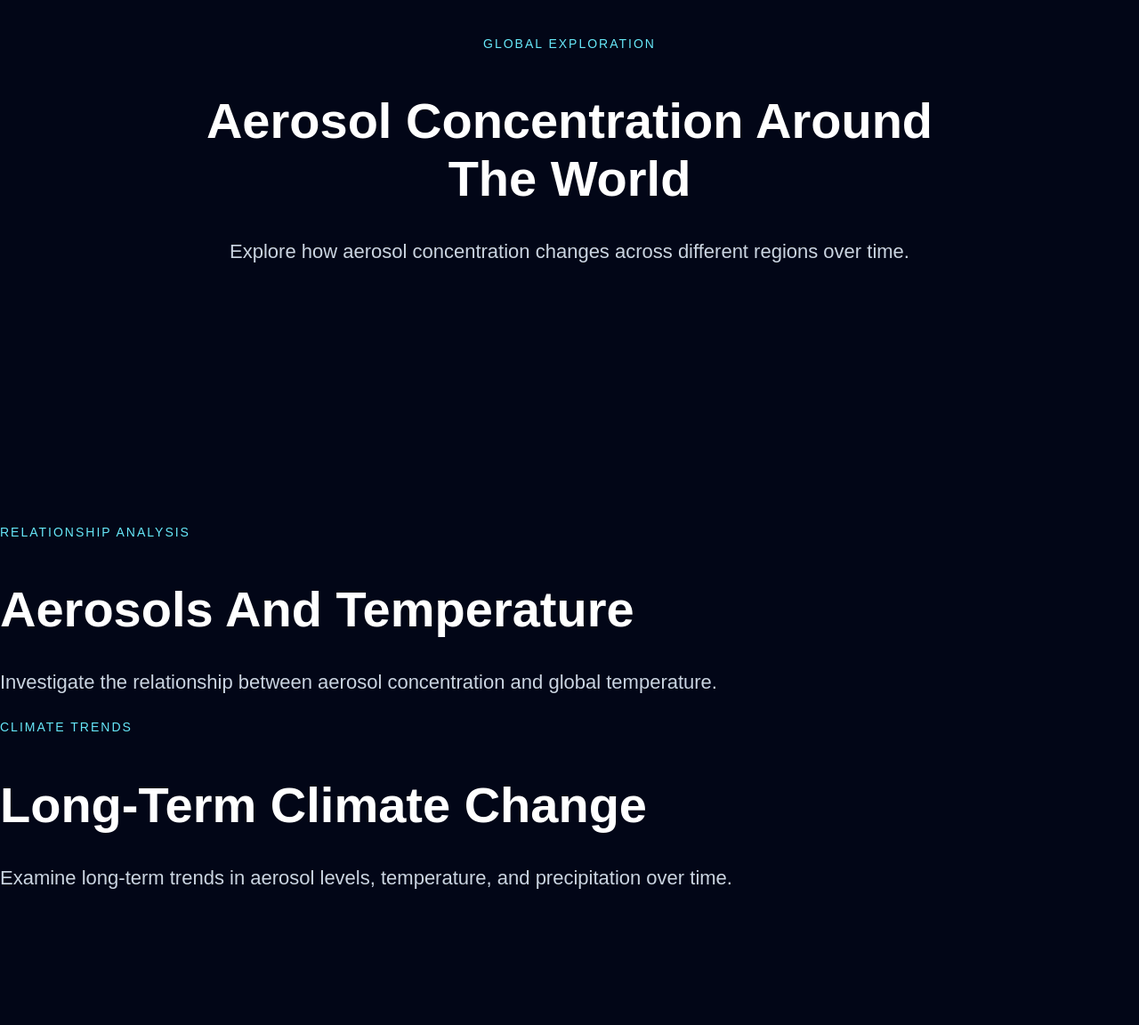
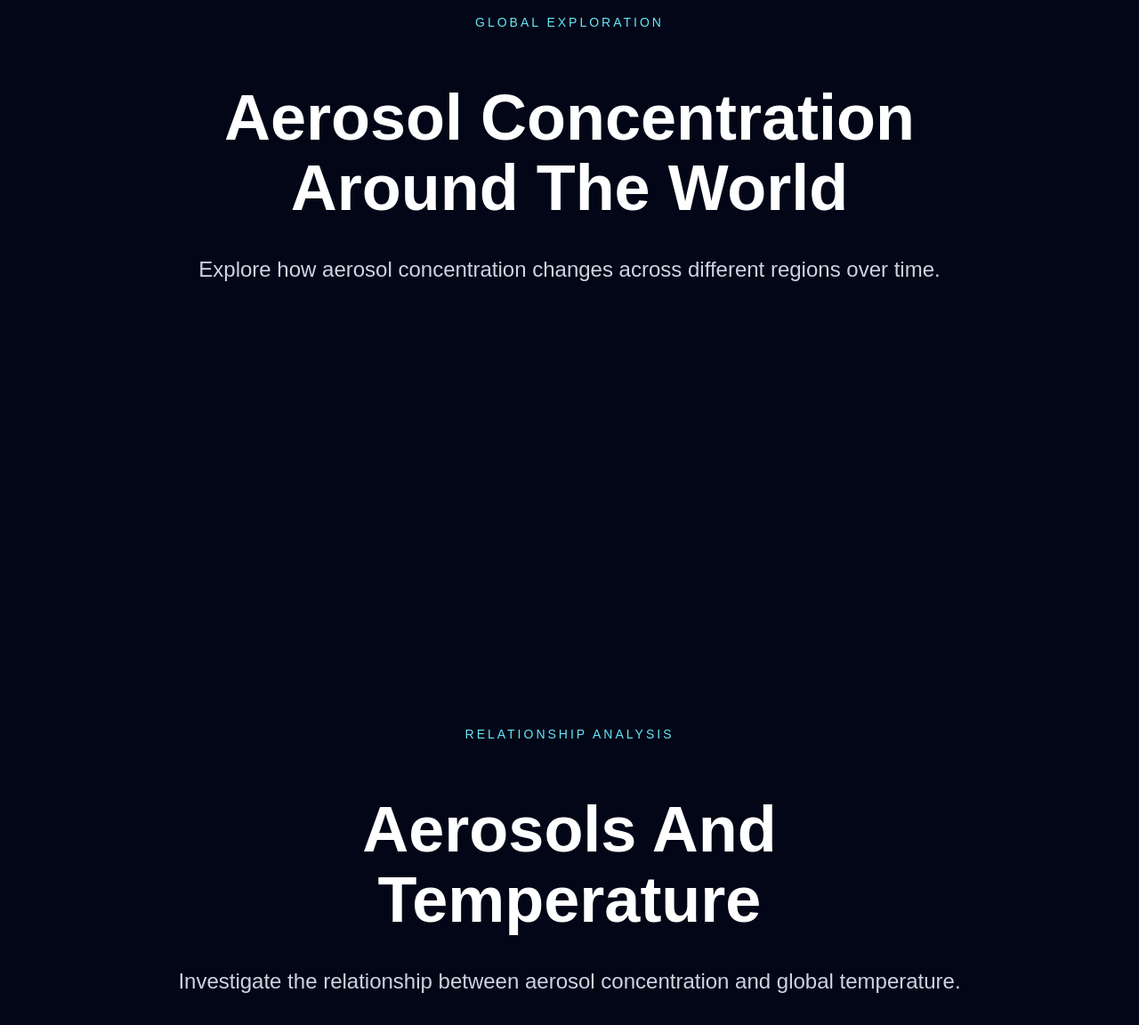
Before and after one commit to Capybarachen/dsc106-final-project, a plain HTML site: page index.html in a window 1280 px wide. Shown: the part 1024-2176 px from the top of the page at 89% size. Before the commit the page ends 2052 px from the top, so only its background shows below. Drawn offline with nearby package versions, Linux system fonts and the light colour scheme.

Commit message:
Add styles for sections and text elements

```diff
--- a/style.css
+++ b/style.css
@@ -119,3 +119,56 @@ h2 {
 
   color: #cbd5e1;
 }
+
+.section-two,
+.section-three,
+.section-four {
+
+  height: 100vh;
+
+  display: flex;
+
+  justify-content: center;
+
+  align-items: center;
+
+  text-align: center;
+
+  padding: 0 80px;
+}
+
+.section-content {
+
+  max-width: 900px;
+}
+
+.section-label {
+
+  color: #67e8f9;
+
+  letter-spacing: 3px;
+
+  font-size: 14px;
+
+  margin-bottom: 20px;
+}
+
+h2 {
+
+  font-size: 72px;
+
+  line-height: 1.1;
+
+  margin-bottom: 30px;
+
+  color: white;
+}
+
+.section-text {
+
+  font-size: 24px;
+
+  line-height: 1.8;
+
+  color: #cbd5e1;
+}
```
